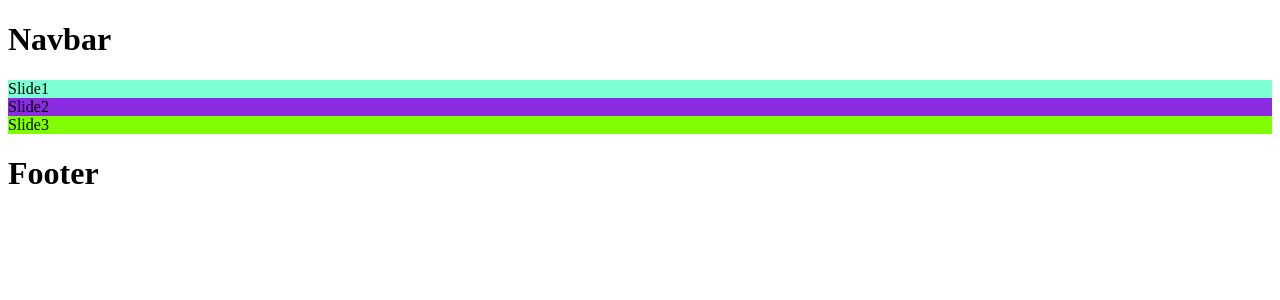
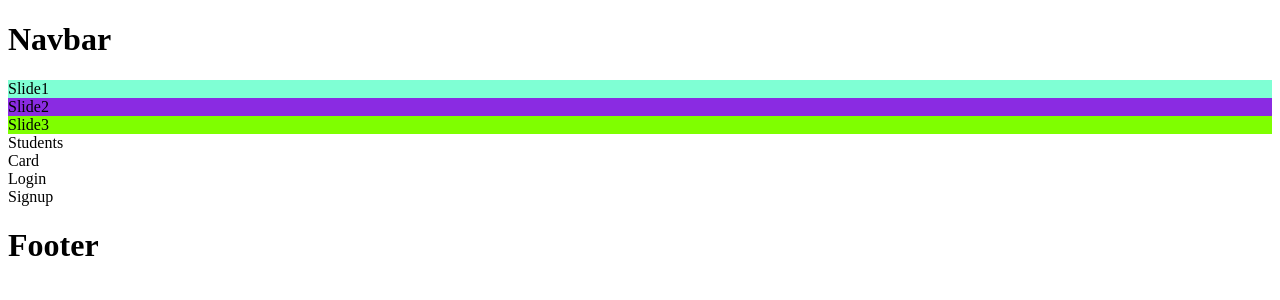
Before and after one commit to SilverGraph/CSE-Website, a React (Create React App) app in the folder client/: page /students in a window 1280 px wide. Shown: the top 300 px of the page. Built offline with nearby package versions, Linux system fonts and the light colour scheme.

Commit message:
Components divided

```diff
--- a/client/src/App.jsx
+++ b/client/src/App.jsx
@@ -1,12 +1,18 @@
 import Navbar from "./components/Navbar"
 import Home from "./pages/Home/Home";
 import Footer from "./components/Footer"
+import Students from "./pages/Students/Students";
+import Login from "./pages/Auth/Login"
+import Signup from "./pages/Auth/Signup"
 
 function App() {
   return (
     <div className="App">
       <Navbar />
       <Home />
+      <Students />
+      <Login />
+      <Signup />
       <Footer />
     </div>
   );
--- /dev/null
+++ b/client/src/pages/Students/Card.jsx
@@ -0,0 +1,9 @@
+import React from 'react'
+
+export default function Card() {
+    return (
+        <div>
+            Card
+        </div>
+    )
+}
--- a/client/src/pages/Students/Students.jsx
+++ b/client/src/pages/Students/Students.jsx
@@ -1,9 +1,11 @@
 import React from 'react'
+import Card from './Card'
 
 export default function Students() {
     return (
         <div>
             Students
+            <Card />
         </div>
     )
 }
```
